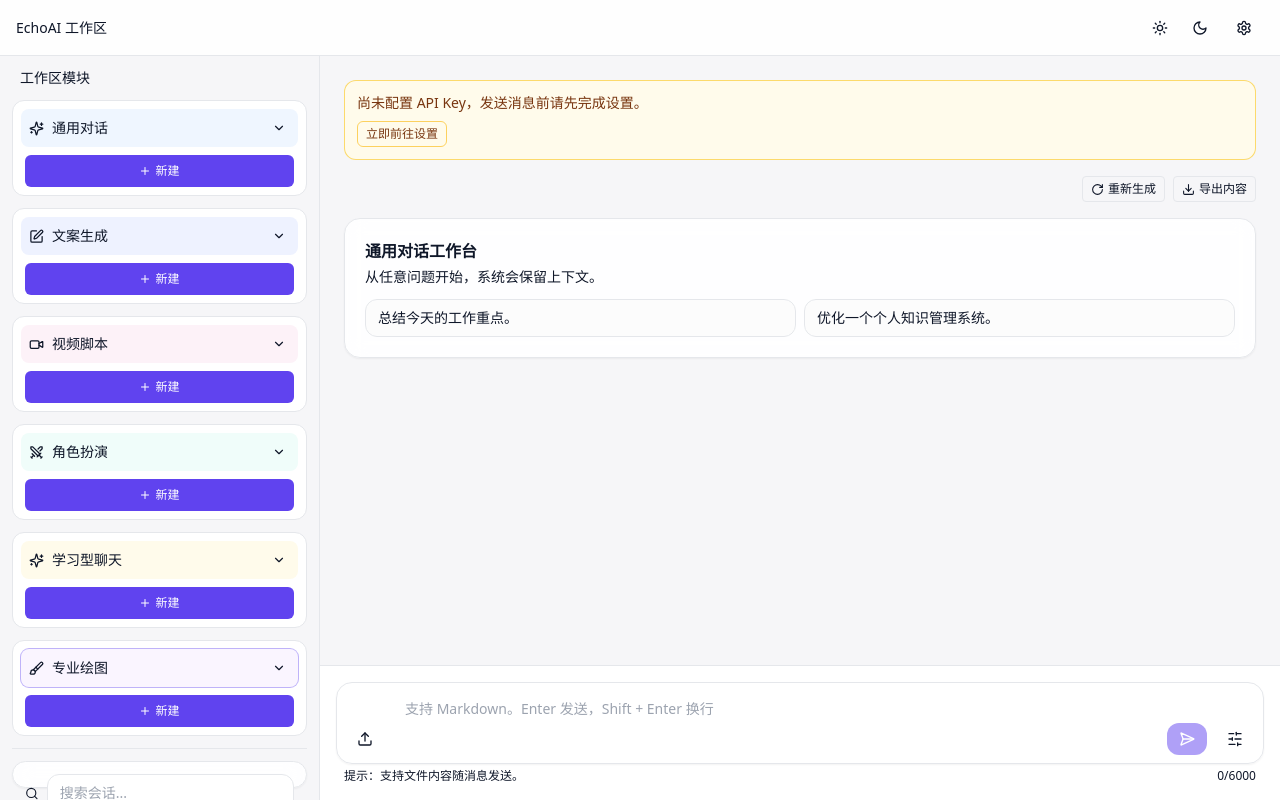
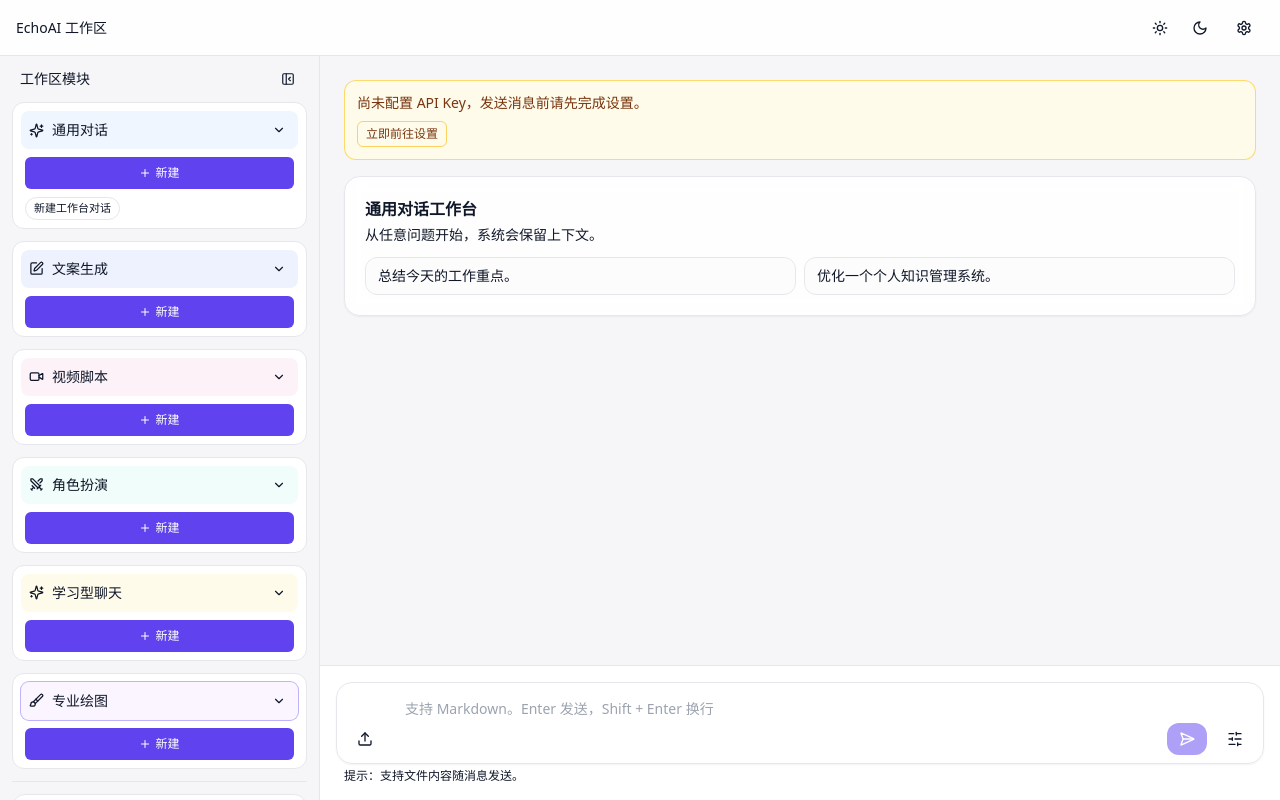
Before and after one commit to tempppw01/EchoAI, a Next.js app: page /image in a window 1280 px wide. Built offline with nearby package versions, Linux system fonts and the light colour scheme.

Commit message:
优化会话面板交互与编辑器显示逻辑

```diff
--- a/app/layout.tsx
+++ b/app/layout.tsx
@@ -1,5 +1,14 @@
 import './globals.css';
+import type { Metadata } from 'next';
 import { AppProviders } from '@/components/providers/app-providers';
+
+export const metadata: Metadata = {
+  title: 'EchoAI 工作区',
+  description: 'EchoAI 多模块工作区',
+  icons: {
+    icon: '/icon.svg',
+  },
+};
 
 export default function RootLayout({ children }: { children: React.ReactNode }) {
   return (
--- a/components/chat/chat-composer.tsx
+++ b/components/chat/chat-composer.tsx
@@ -32,6 +32,7 @@ export function ChatComposer({ mode }: { mode: ChatMode }) {
   const [isComposing, setIsComposing] = useState(false);
   const [inputHint, setInputHint] = useState('');
   const [attachments, setAttachments] = useState<PendingAttachment[]>([]);
+  const [showOptions, setShowOptions] = useState(false);
 
   const textareaRef = useRef<HTMLTextAreaElement | null>(null);
   const fileRef = useRef<HTMLInputElement>(null);
@@ -81,7 +82,8 @@ export function ChatComposer({ mode }: { mode: ChatMode }) {
 
     setValue('');
     setAttachments([]);
-    setInputHint('');
+    setInputHint('已发送，附件内容已随消息提交。');
+    setShowOptions(false);
   };
 
   return (
@@ -148,14 +150,22 @@ export function ChatComposer({ mode }: { mode: ChatMode }) {
           </Button>
         )}
 
-        <Button className="rounded-xl bg-transparent text-foreground" onClick={() => setSettings({ stream: !settings.stream })}>
+        <Button className="rounded-xl bg-transparent text-foreground" onClick={() => setShowOptions((prev) => !prev)}>
           <SlidersHorizontal size={16} />
         </Button>
       </div>
 
-      <div className="mt-1 flex items-center justify-between px-2 text-xs text-muted-foreground">
+      {showOptions && (
+        <div className="mt-2 rounded-xl border bg-background/80 p-2 text-xs">
+          <button className="flex w-full items-center justify-between rounded-lg px-2 py-1 hover:bg-muted/60" onClick={() => setSettings({ stream: !settings.stream })}>
+            <span>流式响应</span>
+            <span>{settings.stream ? '已开启' : '已关闭'}</span>
+          </button>
+        </div>
+      )}
+
+      <div className="mt-1 flex items-center px-2 text-xs text-muted-foreground">
         <span>{inputHint || '提示：支持文件内容随消息发送。'}</span>
-        <span>{value.length}/{MAX_INPUT_CHARS}</span>
       </div>
     </div>
   );
--- a/components/chat/message-list.tsx
+++ b/components/chat/message-list.tsx
@@ -55,6 +55,7 @@ export function MessageList({ session }: { session?: ChatSession }) {
         </div>
       )}
 
+      {session.messages.length > 0 && (
         <div className="flex justify-end gap-2">
           <button className="inline-flex items-center gap-1 rounded border px-2 py-1 text-xs" onClick={() => regenerateLastAssistant(session.id)}>
             <RotateCw size={13} />重新生成
@@ -63,6 +64,7 @@ export function MessageList({ session }: { session?: ChatSession }) {
             <Download size={13} />导出内容
           </button>
         </div>
+      )}
 
       {session.messages.length === 0 && session.mode !== 'image' && session.mode !== 'proImage' && (
         <div className="chat-panel p-5">
--- a/components/layout/workspace.tsx
+++ b/components/layout/workspace.tsx
@@ -1,7 +1,7 @@
 'use client';
 
 import { AnimatePresence, motion } from 'framer-motion';
-import { Brush, ChevronDown, Menu, Moon, Plus, Settings, Sparkles, Sun, Swords, Video, PenSquare } from 'lucide-react';
+import { Brush, ChevronDown, Menu, Moon, PanelLeftClose, PanelLeftOpen, Plus, Settings, Sparkles, Sun, Swords, Video, PenSquare } from 'lucide-react';
 import { useTheme } from 'next-themes';
 import { ReactNode, useMemo, useState } from 'react';
 import { ChatComposer } from '@/components/chat/chat-composer';
@@ -43,6 +43,7 @@ export function Workspace({ mode }: { mode: ChatMode }) {
   const [search, setSearch] = useState('');
   const [section, setSection] = useState<SectionKey>(modeToSection(mode));
   const [expanded, setExpanded] = useState<Record<SectionKey, boolean>>({ chat: true, copywriting: true, videoScript: true, roleplay: true, training: true, image: true });
+  const [moduleCollapsed, setModuleCollapsed] = useState(false);
 
   const { settingsOpen, setSettingsOpen, sidebarOpen, setSidebarOpen } = useUIStore();
   const { sessions, activeSessionId, createSession, selectSession } = useChatStore();
@@ -96,9 +97,13 @@ export function Workspace({ mode }: { mode: ChatMode }) {
         <aside className="hidden w-80 border-r p-3 md:flex md:flex-col">
           <SidebarNav
             section={section}
+            sessions={sessions}
             expanded={expanded}
+            moduleCollapsed={moduleCollapsed}
+            onToggleModule={() => setModuleCollapsed((prev) => !prev)}
             onToggle={(key) => setExpanded((prev) => ({ ...prev, [key]: !prev[key] }))}
             onSelect={openSection}
+            onSelectSession={selectSession}
             onCreate={createInSection}
           />
           <div className="mt-3 min-h-0 flex-1 border-t pt-3">
@@ -126,10 +131,17 @@ export function Workspace({ mode }: { mode: ChatMode }) {
           <aside className="absolute left-0 top-0 flex h-full w-[84vw] max-w-xs flex-col border-r bg-background p-3 shadow-xl">
             <SidebarNav
               section={section}
+              sessions={sessions}
               expanded={expanded}
+              moduleCollapsed={moduleCollapsed}
+              onToggleModule={() => setModuleCollapsed((prev) => !prev)}
               onToggle={(key) => setExpanded((prev) => ({ ...prev, [key]: !prev[key] }))}
               onSelect={(key) => {
                 openSection(key);
+                setSidebarOpen(false);
+              }}
+              onSelectSession={(id) => {
+                selectSession(id);
                 setSidebarOpen(false);
               }}
               onCreate={(key) => {
@@ -153,11 +165,18 @@ function ThemeIconButton({ active, onClick, icon }: { active: boolean; onClick:
   return <button type="button" onClick={onClick} className={`flex h-8 w-8 items-center justify-center rounded-full ${active ? 'bg-primary/20 text-primary' : 'text-muted-foreground hover:bg-muted'}`}>{icon}</button>;
 }
 
-function SidebarNav({ section, expanded, onToggle, onSelect, onCreate }: { section: SectionKey; expanded: Record<SectionKey, boolean>; onToggle: (key: SectionKey) => void; onSelect: (key: SectionKey) => void; onCreate: (key: SectionKey) => void }) {
+function SidebarNav({ section, sessions, expanded, moduleCollapsed, onToggleModule, onToggle, onSelect, onSelectSession, onCreate }: { section: SectionKey; sessions: ReturnType<typeof useChatStore.getState>['sessions']; expanded: Record<SectionKey, boolean>; moduleCollapsed: boolean; onToggleModule: () => void; onToggle: (key: SectionKey) => void; onSelect: (key: SectionKey) => void; onSelectSession: (id: string) => void; onCreate: (key: SectionKey) => void }) {
   return (
     <div className="space-y-3">
-      <p className="px-2 text-sm">工作区模块</p>
-      {sections.map((item) => {
+      <div className="flex items-center justify-between px-2">
+        <p className="text-sm">工作区模块</p>
+        <button onClick={onToggleModule} className="rounded-md p-1 text-muted-foreground hover:bg-muted" aria-label={moduleCollapsed ? '展开工作区模块' : '折叠工作区模块'}>
+          {moduleCollapsed ? <PanelLeftOpen size={14} /> : <PanelLeftClose size={14} />}
+        </button>
+      </div>
+      {moduleCollapsed && <p className="px-2 text-xs text-muted-foreground">模块列表已折叠</p>}
+      {!moduleCollapsed && sections.map((item) => {
+        const recentSessions = sessions.filter((session) => modeToSection(session.mode) === item.key).slice(0, 3);
         const Icon = item.icon;
         const isOpen = expanded[item.key];
         return (
@@ -170,8 +189,22 @@ function SidebarNav({ section, expanded, onToggle, onSelect, onCreate }: { secti
               </span>
             </button>
             {isOpen && (
-              <div className="mt-2 px-1">
+              <div className="mt-2 space-y-2 px-1">
                 <Button className="h-8 w-full text-xs" onClick={() => onCreate(item.key)}><Plus size={12} className="mr-1" />新建</Button>
+                {recentSessions.length > 0 && (
+                  <div className="flex flex-wrap gap-1">
+                    {recentSessions.map((sessionItem) => (
+                      <button
+                        key={sessionItem.id}
+                        onClick={() => onSelectSession(sessionItem.id)}
+                        className="max-w-full rounded-full border px-2 py-0.5 text-[11px] text-muted-foreground"
+                        title={sessionItem.title}
+                      >
+                        <span className="line-clamp-1">{sessionItem.title}</span>
+                      </button>
+                    ))}
+                  </div>
+                )}
               </div>
             )}
           </div>
```
Also changed, not shown: app/icon.svg (added). Lines whose indentation alone changed are shown as unchanged.
